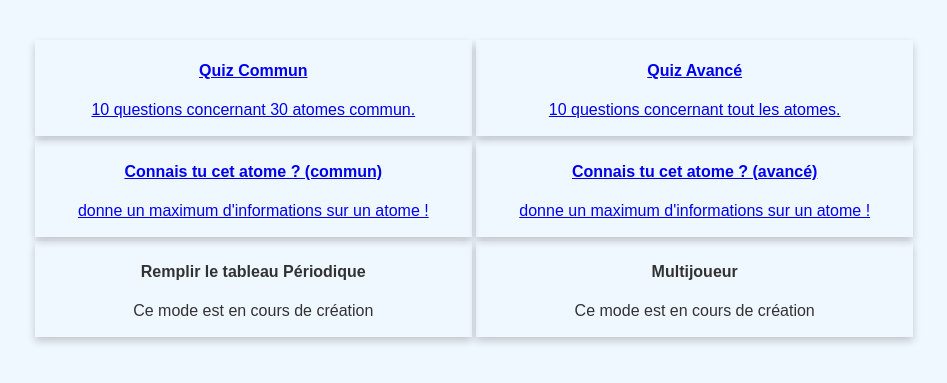
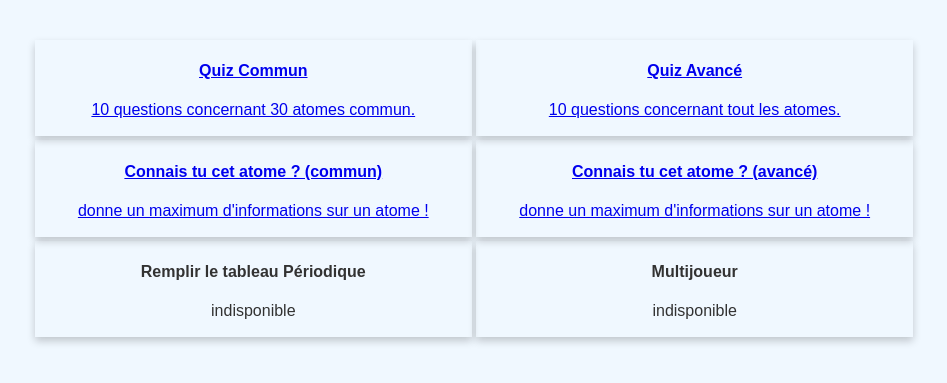
Before and after one commit to operfield/Ludication, a website: page menu.html in a window 1280 px wide. Shown: the part 141-524 px from the top of the page, without its empty margins (166-1113 px from the left). Drawn offline with Linux system fonts and the light colour scheme.

Commit message:
Update menu.html

```diff
--- a/menu.html
+++ b/menu.html
@@ -54,7 +54,7 @@
     <div class="card">
         <div class="container">
           <h4><b>Remplir le tableau Périodique</b></h4>
-          <p>Ce mode est en cours de création</p>
+          <p>indisponible</p>
         </div>
       </div>
     </td>
@@ -62,7 +62,7 @@
         <div class="card">
             <div class="container">
               <h4><b>Multijoueur</b></h4>
-              <p>Ce mode est en cours de création</p>
+              <p>indisponible</p>
             </div>
           </div>
         </td>
```
